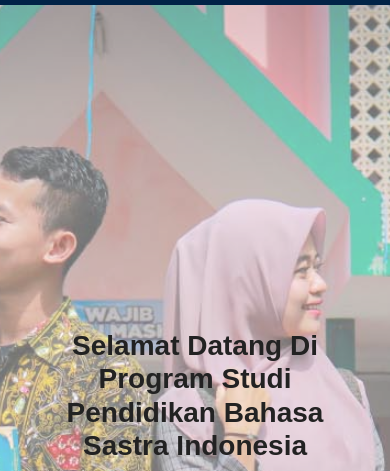
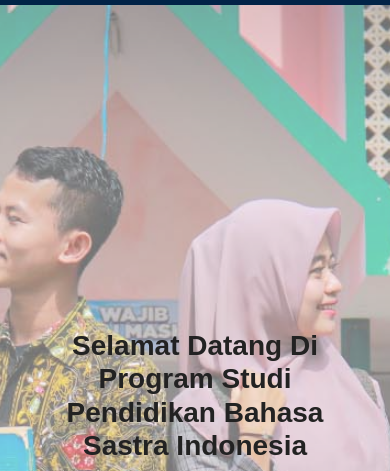
Before and after one commit to ahmadkurniawano/PBSI, a plain HTML site: page index.html in a window 390 px wide. Shown: the part 60-531 px from the top of the page. Drawn offline with Linux system fonts and the light colour scheme.

Commit message:
Modified Style Beranda Page

```diff
--- a/style.css
+++ b/style.css
@@ -795,7 +795,8 @@ a img.aligncenter {
   @media (max-width: 768px) {
     #hero {
       height: 100vh;
-      background-position: -650px -80px;
+      background-position: -635px -80px;
+      background-repeat: no-repeat;
     }
     #hero h1 {
       font-size: 28px;
```
